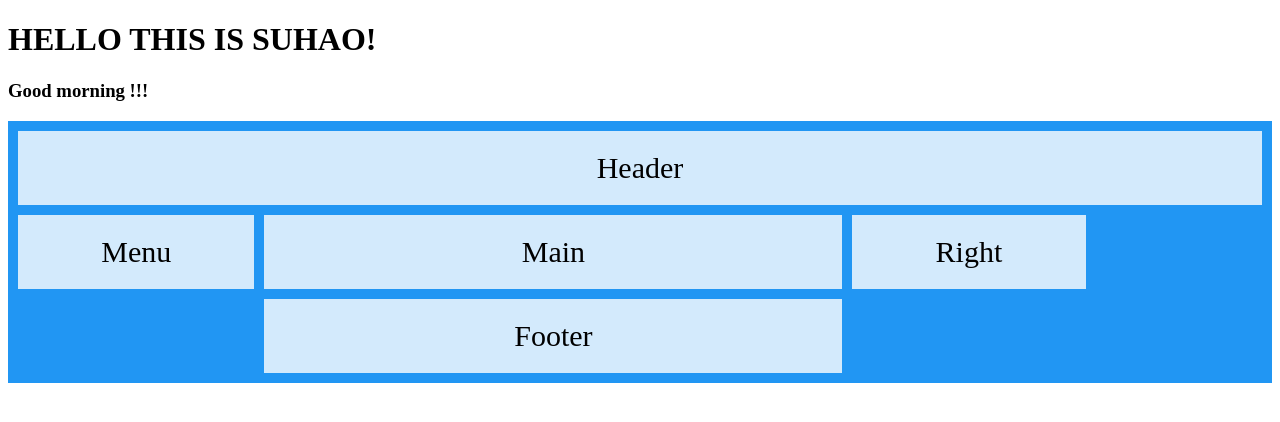
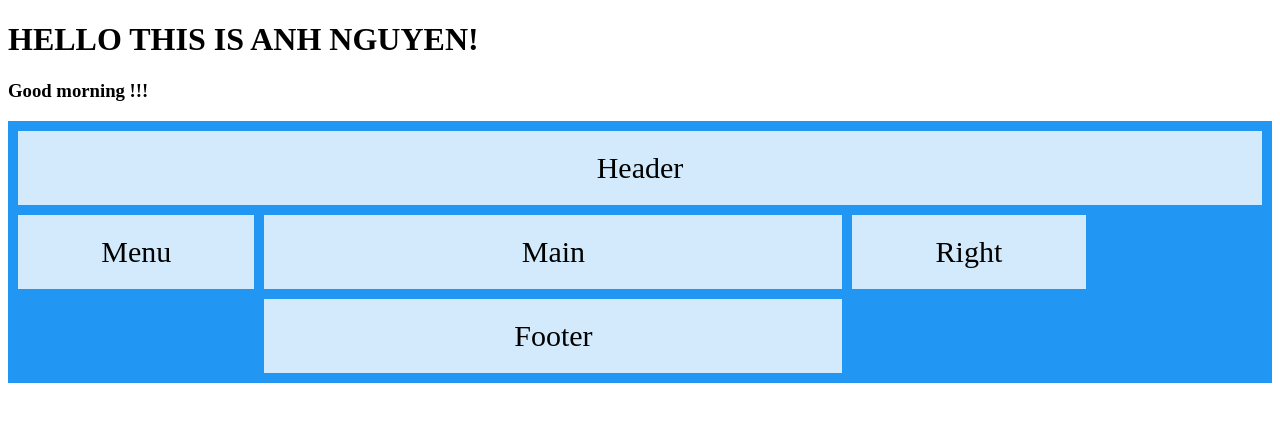
Before and after one commit to suhao2605/suhao2605.github.io, a plain HTML site: page index.html in a window 1280 px wide. Drawn offline with Linux system fonts and the light colour scheme.

Commit message:
Update index.html

```diff
--- a/index.html
+++ b/index.html
@@ -29,7 +29,7 @@
 </style>
 </head>
   <body>
-      <h1>HELLO THIS IS SUHAO!</h1>
+      <h1>HELLO THIS IS ANH NGUYEN!</h1>
   <h3>Good morning !!!</h3>
 <div class="grid-container">
   <div class="header">Header</div>
```
